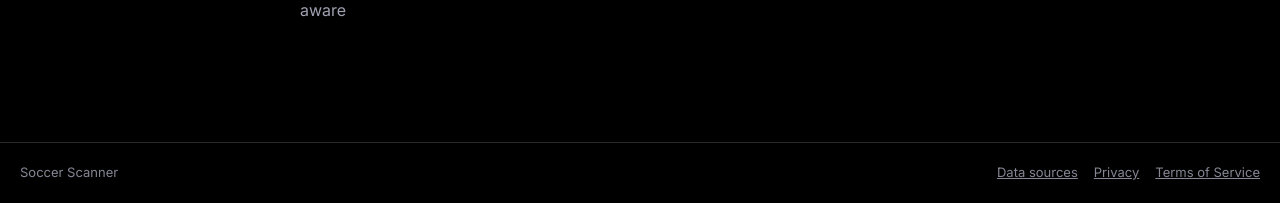
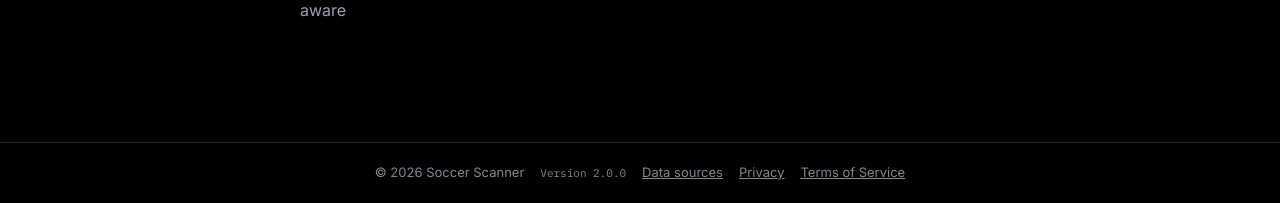
Before and after one commit to leifheaney5/SOCCER-SCANNER, a Flask app: page /data-sources in a window 1280 px wide. Shown: the part 1059-1262 px from the top of the page. Run offline with Flask 3, Linux system fonts and the light colour scheme; some libraries are stand-ins or nearby versions.

Commit message:
fix: center footer and expose version

```diff
--- a/static/css/base.css
+++ b/static/css/base.css
@@ -284,17 +284,29 @@ svg {
 }
 
 .footer-container {
-    width: min(100%, 1400px);
+    width: min(100% - 32px, 1400px);
     margin: 0 auto;
-    padding: 20px;
+    padding: 20px 0;
     display: flex;
-    justify-content: space-between;
+    align-items: center;
+    justify-content: center;
+    flex-wrap: wrap;
     gap: 16px;
 }
 
+.footer-branding,
 .footer-container nav {
     display: flex;
+    align-items: center;
+    justify-content: center;
+    flex-wrap: wrap;
     gap: 16px;
+}
+
+.footer-version {
+    color: var(--text-muted);
+    font-family: 'IBM Plex Mono', monospace;
+    font-size: 11px;
 }
 
 .footer-container a:hover {
--- a/templates/base.html
+++ b/templates/base.html
@@ -89,7 +89,10 @@
     <main id="main-content">{% block content %}{% endblock %}</main>
     <footer class="app-footer">
         <div class="footer-container">
-            <span>Soccer Scanner</span>
+            <div class="footer-branding">
+                <span>© 2026 Soccer Scanner</span>
+                <span class="footer-version">Version {{ build.version }}</span>
+            </div>
             <nav aria-label="Product information">
                 <a href="/data-sources">Data sources</a>
                 <a href="/privacy">Privacy</a>
```
Also changed, not shown: tests/browser/branding.spec.js (+10 -0 lines), CHANGELOG.md.
